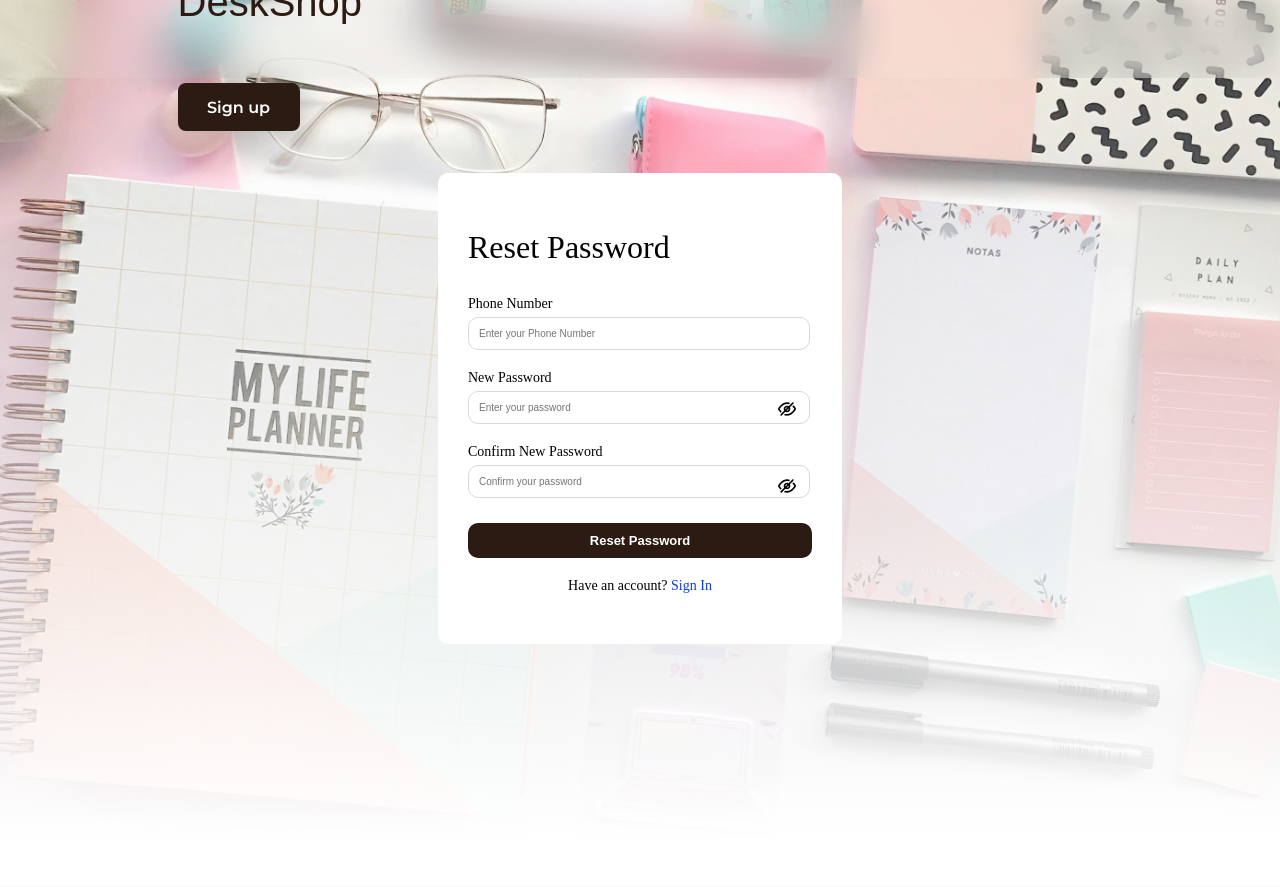
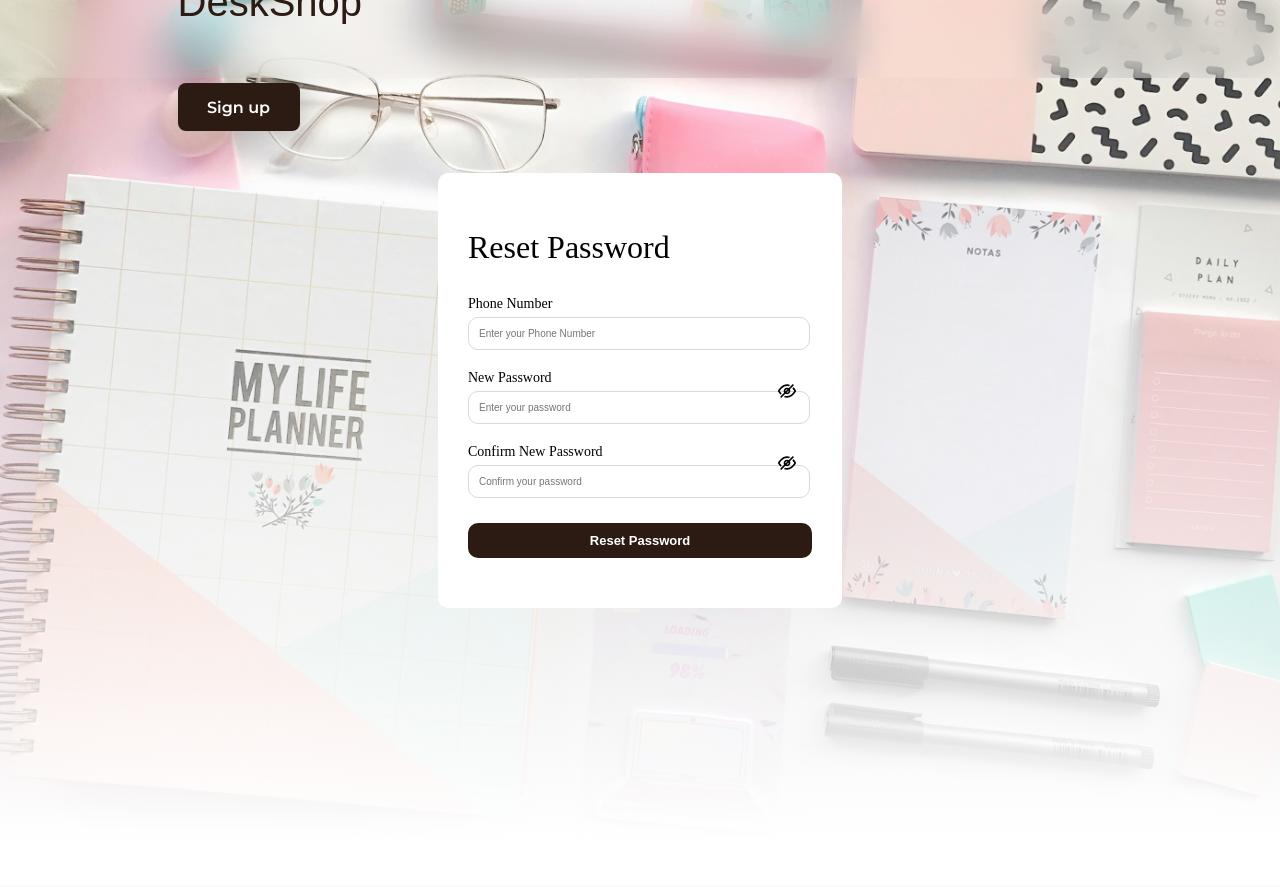
Before and after one commit to matheeshapathirana/Deskshop, a PHP site: page /reset-password.php in a window 1280 px wide. Shown: the top 887 px of the page. Run offline with PHP 8.4, Linux system fonts and the light colour scheme; some web fonts are replaced.

Commit message:
Remove login link from reset password page for a cleaner user experience

```diff
--- a/reset-password.css
+++ b/reset-password.css
@@ -349,12 +349,6 @@ button.signup-btn:active::after {
         font-family: "Poppins", sans-serif;
 }
 
-.login-link {
-        text-align: center;
-        margin-top: 20px;
-        font-size: 14px;
-}
-
 .sign-in {
         color: #0f3dde;
         cursor: pointer;
--- a/reset-password.php
+++ b/reset-password.php
@@ -96,10 +96,6 @@ $isLoggedIn = isset($_SESSION['email']) || isset($_COOKIE['user_email']);
 
 
                         <button type="submit" name="reset-password-submit-btn" class="reset-password-submit">Reset Password</button>
-                        <div class="login-link">
-                        <span>Have an account?</span>
-                        <a href="signin.php" class="sign-in">Sign In</a>
-                </div>
                 </form>
         </section>
         </main>
```
